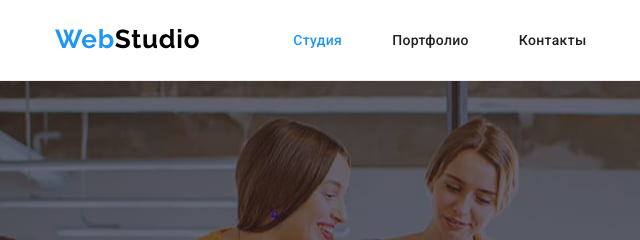
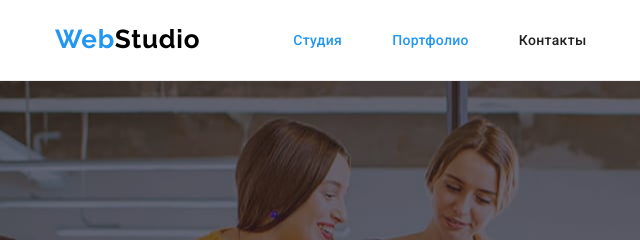
Before and after one commit to EvgenAltunin/goit-markup-hw-04, a plain HTML site: page index.html in a window 1280 px wide. In both pictures the pointer is over the link "Портфолио". Shown: the top 240 px of the page, 0-640 px from the left. Drawn offline with nearby package versions, Linux system fonts and the light colour scheme.

Commit message:
nav-links hover and cards borders corrections

```diff
--- a/css/styles.css
+++ b/css/styles.css
@@ -249,6 +249,11 @@ button {
     color: var(--site-accent-color);
 }
 
+.nav-link:hover,
+.nav-link:focus {
+    color: var(--site-accent-color);
+}
+
 /* Site contacts */
 
 .contacts-list {
@@ -490,7 +495,7 @@ button.hero:hover, button.hero:focus {
     justify-content: center;
     align-items: center;
 
-    border: 2px solid var(--main-icon-color);
+    border: 1px solid var(--main-icon-color);
     border-radius: 4px;
 }
 
```
